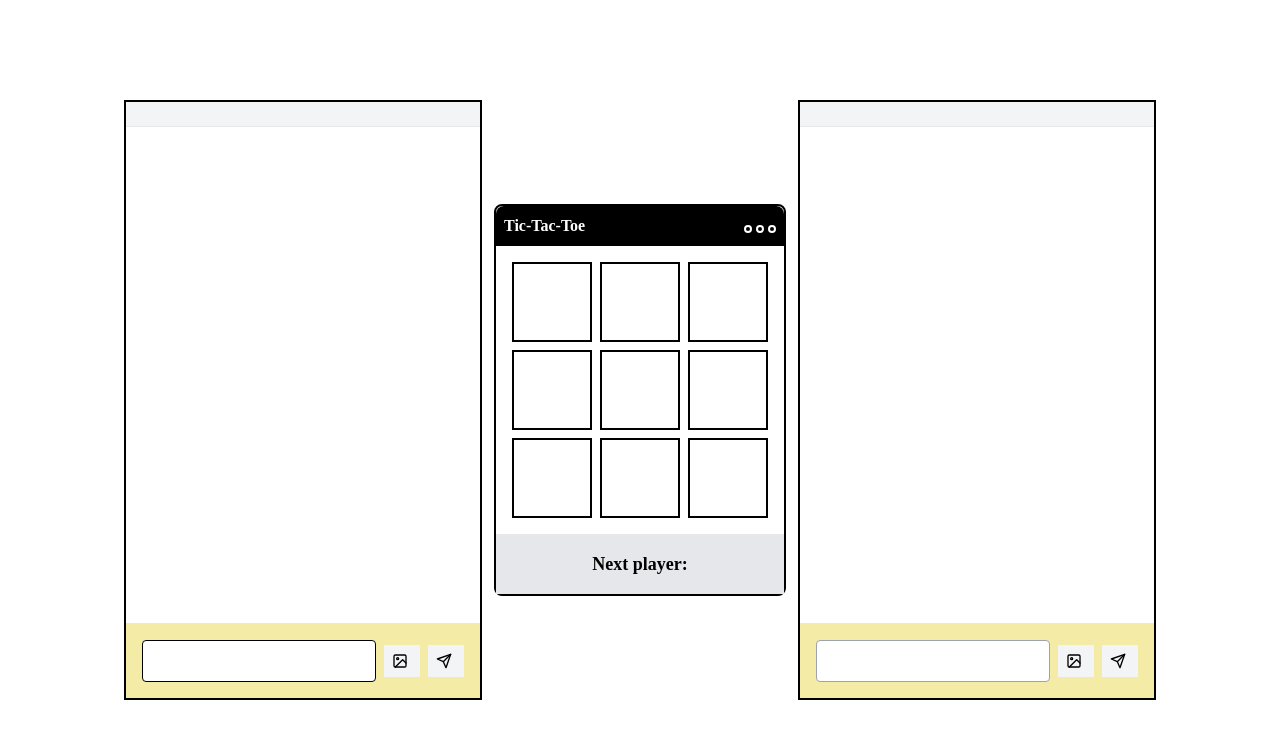
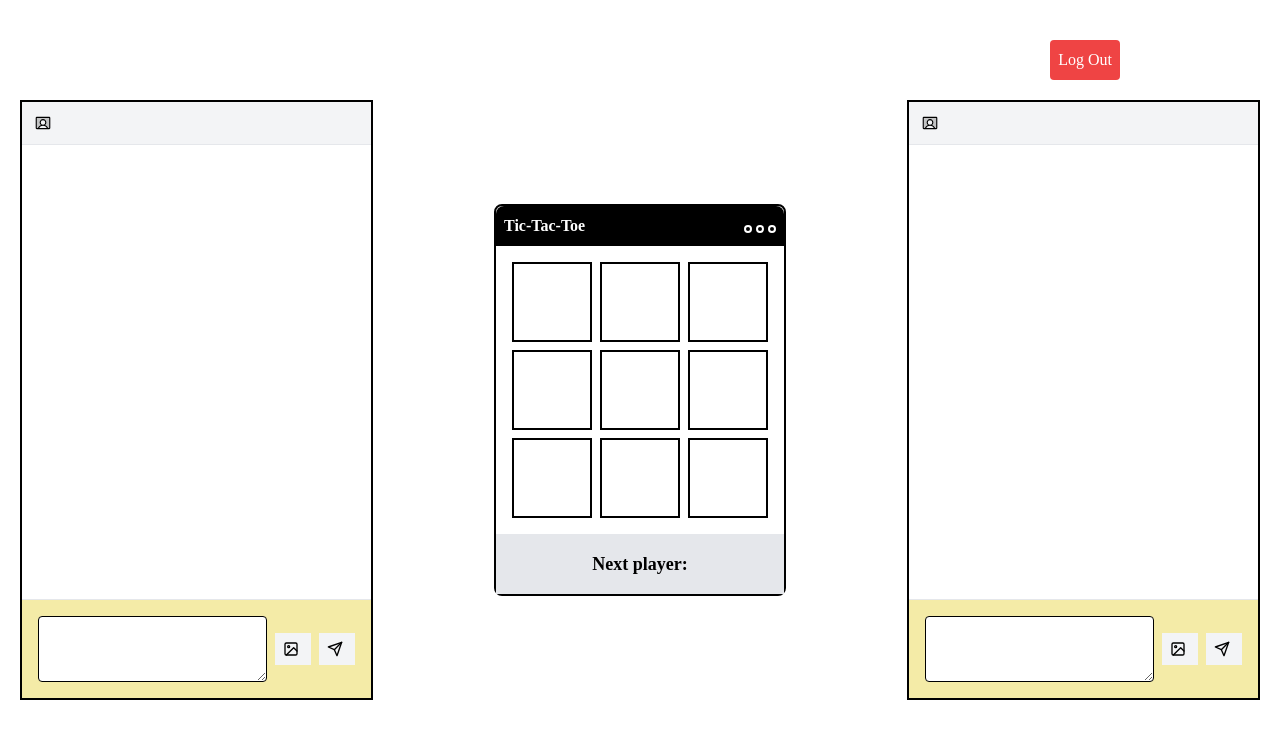
Before and after one commit to tunourah/react-hooks-project, a React (Vite) app: page /chat in a window 1280 px wide. Shown: the top 738 px of the page. Built offline with nearby package versions, Linux system fonts and the light colour scheme.

Commit message:
style it

```diff
--- /dev/null
+++ b/src/components/Nav.jsx
@@ -0,0 +1,18 @@
+import React from 'react'
+import image5 from '../assets/Pasted Graphic 5.png'
+
+const Nav = () => {
+    return (
+      <div className="mx-auto bg-gray-100 py-4 w-full">
+        <nav className="flex justify-center items-center gap-4">
+          {[...Array(3)].map((_, i) => (
+            <div key={i} className="w-10 h-10 border-2 border-black bg-custom rounded-full">
+              <img src={image5} alt="XO GAME LOGO" className="w-10 h-10 object-cover rounded-full" />
+            </div>
+          ))}
+        </nav>
+      </div>
+    );
+  };
+
+  export default Nav;
--- a/src/pages/Chat.jsx
+++ b/src/pages/Chat.jsx
@@ -1,48 +1,57 @@
 import React, { useState } from "react";
 import { FaTimes, FaMinus, FaCog } from "react-icons/fa";
 import { FiSend, FiImage } from "react-icons/fi";
+import { PiUserRectangleDuotone } from "react-icons/pi";
+import { Link, useNavigate } from "react-router-dom"; // use this hook to navigate between pages
+
 import TicTacToeSection from "../components/TicTacToeSection";
-
-
-
+import Nav from "../components/Nav";
 
 const Chat = ({ chat1Name, chat2Name }) => {
   const [messages, setMessages] = useState([]);
   const [inputText, setInputText] = useState("");
   const [inputText2, setInputText2] = useState("");
+  const navigate = useNavigate(); // React Router hook for redirection
 
-  // Function to handle photo upload
   const handlePhotoUpload = (e, sender) => {
     const file = e.target.files[0];
     if (file) {
-      // Create a URL for the image and add it to messages
       const imageUrl = URL.createObjectURL(file);
       setMessages((prevMessages) => [
         ...prevMessages,
-        { text: <img src={imageUrl} alt="Uploaded" className="max-w-1/4" />, sender },
+        {
+          text: <img src={imageUrl} alt="Uploaded" className="max-w-1/4" />,
+          sender,
+          time: new Date().toLocaleTimeString([], {
+            hour: "2-digit",
+            minute: "2-digit",
+          }),
+        },
       ]);
     }
   };
 
+
+
   return (
-    <div className="flex flex-col sm:flex-row mx-auto h-screen justify-center items-center gap-3">
+    <div className="flex flex-col sm:flex-row h-screen justify-between mx-5 items-center gap-3">
+      {/* Log Out Button */}
+      <div className=" relative right-40 sm:absolute sm:top-10  ">
+  <Link to="/">
+    <button className="bg-red-500 text-white p-2 rounded">
+      Log Out
+    </button>
+  </Link>
+</div>
       {/* Chat 1 */}
       <div className="flex flex-col h-screen justify-center items-center">
         <div className="border-2 border-black w-full max-w-lg m-2 h-3/4 flex flex-col">
           {/* Header with Chat 1 Name */}
           <div className="flex justify-between items-center p-3 bg-gray-100 border-b">
-            <h1 className="font-bold text-lg">{chat1Name}</h1>
-            {/* <div className="space-x-2 flex">
-              <button className="bg-red-500 text-white p-2 rounded flex items-center">
-                <FaTimes className="mr-1" />
-              </button>
-              <button className="bg-blue-500 text-white p-2 rounded flex items-center">
-                <FaMinus className="mr-1" />
-              </button>
-              <button className="bg-blue-500 text-white p-2 rounded flex items-center">
-                <FaCog className="mr-1" />
-              </button>
-            </div> */}
+            <h1 className="font-bold text-lg flex justify-center items-center gap-2">
+              <PiUserRectangleDuotone />
+              {chat1Name}
+            </h1>
           </div>
 
           {/* Messages Section */}
@@ -52,28 +61,55 @@ const Chat = ({ chat1Name, chat2Name }) => {
                 key={index}
                 className={`p-2 rounded mb-2 shadow-sm ${
                   message.sender === "chat1"
-                    ? "bg-blue-100 self-end text-right   max-w-xs"
-                    : "bg-gray-100 self-start text-left   max-w-xs"
+                    ? "bg-blue-100 self-end text-right max-w-xs"
+                    : "bg-gray-100 self-start text-left max-w-xs"
                 }`}
               >
-                {typeof message.text === "string" ? message.text : message.text}
+                <div>
+                  {typeof message.text === "string"
+                    ? message.text
+                    : message.text}
+                </div>
+                <div className="text-xs text-gray-500">{message.time}</div>
               </div>
             ))}
           </div>
 
           {/* Input Section for Chat 1 */}
-          <div className="flex items-center p-4 bg-custom  border-t">
-            <input
-              type="text"
+          <div className="flex items-center p-4 bg-custom border-t">
+            <textarea
               value={inputText}
               onChange={(e) => setInputText(e.target.value)}
+              onKeyDown={(e) => {
+                if (e.key === "Enter" && !e.shiftKey) {
+                  e.preventDefault();
+                  if (inputText.trim()) {
+                    setMessages((prevMessages) => [
+                      ...prevMessages,
+                      {
+                        text: inputText,
+                        sender: "chat1",
+                        time: new Date().toLocaleTimeString([], {
+                          hour: "2-digit",
+                          minute: "2-digit",
+                        }),
+                      },
+                    ]);
+                    setInputText("");
+                  }
+                }
+              }}
               className="flex-grow border border-black rounded p-2 mr-2"
+              rows={2}
             />
 
             {/* Upload Photo Button */}
             <button className="bg-gray-100 text-black p-2 mr-2 flex items-center">
-              <label htmlFor="upload-photo1" className="cursor-pointer flex items-center">
-                <FiImage className="mr-1" /> {/* Photo icon */}
+              <label
+                htmlFor="upload-photo1"
+                className="cursor-pointer flex items-center"
+              >
+                <FiImage className="mr-1" />
               </label>
               <input
                 id="upload-photo1"
@@ -90,40 +126,40 @@ const Chat = ({ chat1Name, chat2Name }) => {
                 if (inputText.trim()) {
                   setMessages((prevMessages) => [
                     ...prevMessages,
-                    { text: inputText, sender: "chat1" },
+                    {
+                      text: inputText,
+                      sender: "chat1",
+                      time: new Date().toLocaleTimeString([], {
+                        hour: "2-digit",
+                        minute: "2-digit",
+                      }),
+                    },
                   ]);
                   setInputText("");
                 }
               }}
               className="bg-gray-100 text-black p-2 flex items-center"
             >
-              <FiSend className="mr-1" /> {/* Send icon */}
+              <FiSend className="mr-1" />
             </button>
           </div>
         </div>
       </div>
 
-      {/* Video Section */}
-      <TicTacToeSection playerX={chat1Name} playerO={chat2Name} />
-
+      {/* Game Section */}
+      <div className="hoddin sm:block">
+        <TicTacToeSection playerX={chat1Name} playerO={chat2Name} />
+      </div>
 
       {/* Chat 2 */}
       <div className="flex flex-col h-screen justify-center items-center">
         <div className="border-2 border-black w-full max-w-lg m-2 h-3/4 flex flex-col">
           {/* Header with Chat 2 Name */}
           <div className="flex justify-between items-center p-3 bg-gray-100 border-b">
-            <h1 className="font-bold text-lg">{chat2Name}</h1>
-            {/* <div className="space-x-2 flex">
-              <button className="bg-red-500 text-white p-2 rounded flex items-center">
-                <FaTimes className="mr-1" />
-              </button>
-              <button className="bg-blue-500 text-white p-2 rounded flex items-center">
-                <FaMinus className="mr-1" />
-              </button>
-              <button className="bg-blue-500 text-white p-2 rounded flex items-center">
-                <FaCog className="mr-1" />
-              </button>
-            </div> */}
+            <h1 className="font-bold text-lg flex justify-center items-center gap-2">
+              <PiUserRectangleDuotone />
+              {chat2Name}
+            </h1>
           </div>
 
           {/* Messages Section */}
@@ -133,28 +169,55 @@ const Chat = ({ chat1Name, chat2Name }) => {
                 key={index}
                 className={`p-2 rounded mb-2 shadow-sm ${
                   message.sender === "chat2"
-                    ? "bg-blue-100 self-end text-right   max-w-xs"
-                    : "bg-gray-100 self-start text-left   max-w-xs"
+                    ? "bg-blue-100 self-end text-right max-w-xs"
+                    : "bg-gray-100 self-start text-left max-w-xs"
                 }`}
               >
-                {typeof message.text === "string" ? message.text : message.text}
+                <div>
+                  {typeof message.text === "string"
+                    ? message.text
+                    : message.text}
+                </div>
+                <div className="text-xs text-gray-500">{message.time}</div>
               </div>
             ))}
           </div>
 
           {/* Input Section for Chat 2 */}
           <div className="flex items-center p-4 bg-custom border-t">
-            <input
-              type="text"
+            <textarea
               value={inputText2}
               onChange={(e) => setInputText2(e.target.value)}
-              className="flex-grow border border-gray-400 rounded p-2 mr-2"
+              onKeyDown={(e) => {
+                if (e.key === "Enter" && !e.shiftKey) {
+                  e.preventDefault();
+                  if (inputText2.trim()) {
+                    setMessages((prevMessages) => [
+                      ...prevMessages,
+                      {
+                        text: inputText2,
+                        sender: "chat2",
+                        time: new Date().toLocaleTimeString([], {
+                          hour: "2-digit",
+                          minute: "2-digit",
+                        }),
+                      },
+                    ]);
+                    setInputText2("");
+                  }
+                }
+              }}
+              className="flex-grow border border-black rounded p-2 mr-2"
+              rows={2}
             />
 
-            {/* Upload Photo Button for Chat 2 */}
+            {/* Upload Photo Button */}
             <button className="bg-gray-100 text-black p-2 mr-2 flex items-center">
-              <label htmlFor="upload-photo2" className="cursor-pointer flex items-center">
-                <FiImage className="mr-1" /> {/* Photo icon */}
+              <label
+                htmlFor="upload-photo2"
+                className="cursor-pointer flex items-center"
+              >
+                <FiImage className="mr-1" />
               </label>
               <input
                 id="upload-photo2"
@@ -165,20 +228,27 @@ const Chat = ({ chat1Name, chat2Name }) => {
               />
             </button>
 
-            {/* Send Message Button for Chat 2 */}
+            {/* Send Message Button */}
             <button
               onClick={() => {
                 if (inputText2.trim()) {
                   setMessages((prevMessages) => [
                     ...prevMessages,
-                    { text: inputText2, sender: "chat2" },
+                    {
+                      text: inputText2,
+                      sender: "chat2",
+                      time: new Date().toLocaleTimeString([], {
+                        hour: "2-digit",
+                        minute: "2-digit",
+                      }),
+                    },
                   ]);
                   setInputText2("");
                 }
               }}
               className="bg-gray-100 text-black p-2 flex items-center"
             >
-              <FiSend className="mr-1" /> {/* Send icon */}
+              <FiSend className="mr-1" />
             </button>
           </div>
         </div>
--- a/src/router/Router.jsx
+++ b/src/router/Router.jsx
@@ -6,7 +6,7 @@ import Login from '../pages/Login'
 import ErrorPage from '../pages/ErrorPage'
 const Router = createBrowserRouter([
     {
-      path: "/",
+      path: "/app",
       element: <App />,
       errorElement: <ErrorPage />,
     },
```
Also changed, not shown: src/App.jsx (+8 -5 lines), src/components/Header.jsx (+10 -8 lines), src/pages/Login.jsx (+6 -3 lines), src/assets/Pasted Graphic 5.png (added).
